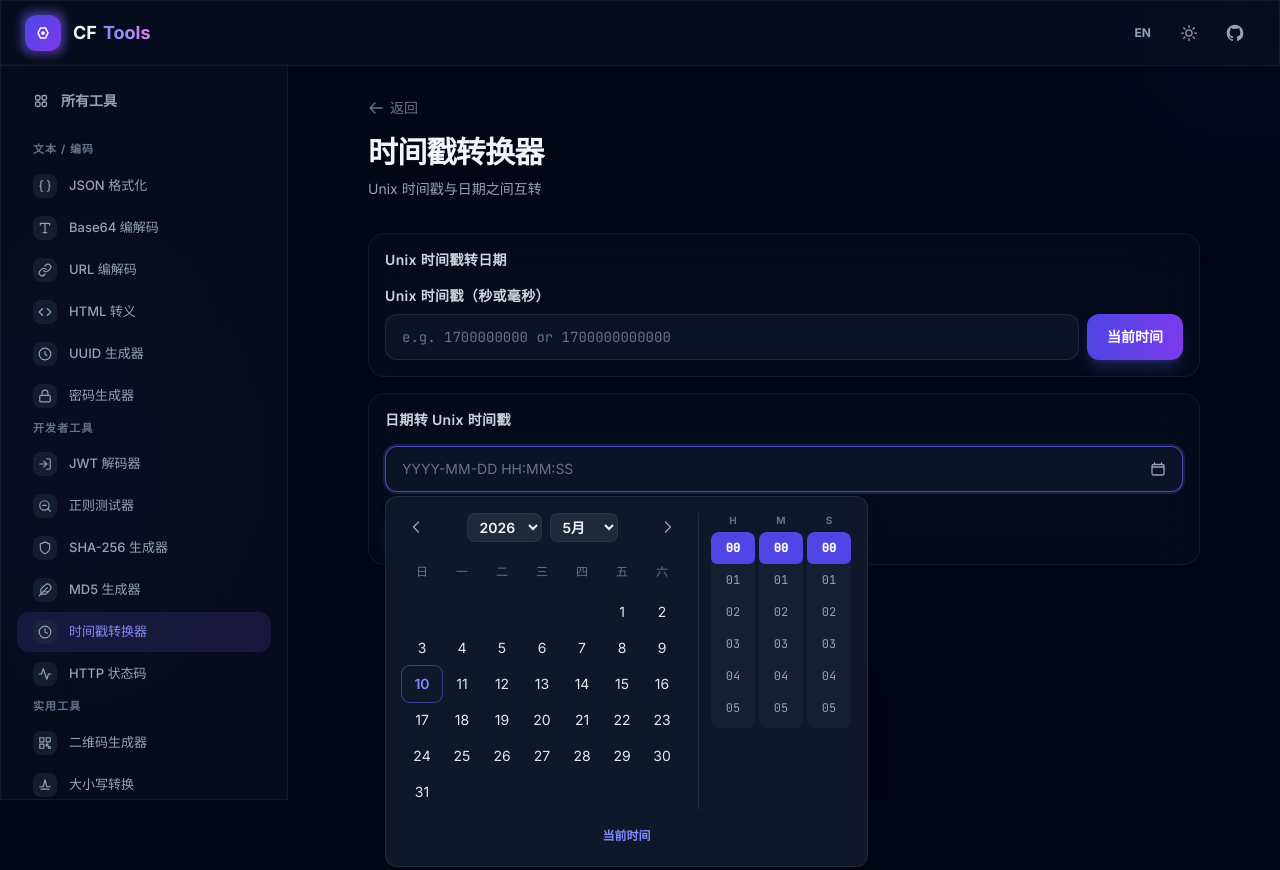
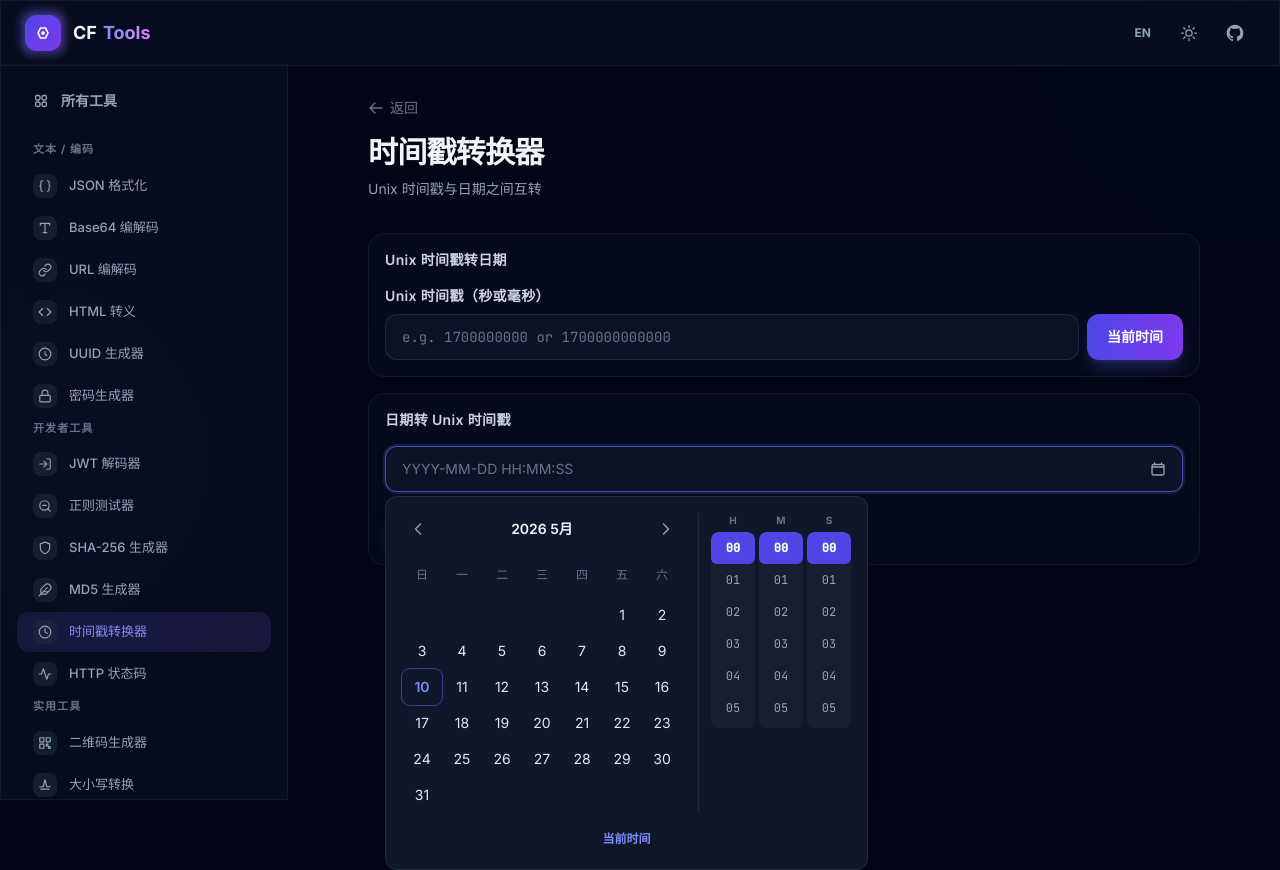
Before and after one commit to acerse/tools, a React (Vite) app in the folder apps/frontend/: page /timestamp-converter in a window 1280 px wide. Both pictures are taken after a click on the button "YYYY-MM-DD HH:MM:SS". Built offline with nearby package versions, Linux system fonts and the light colour scheme.

Commit message:
fix: DateTimePicker year/month drill-down picker, no native selects

```diff
--- a/apps/frontend/src/components/DateTimePicker.tsx
+++ b/apps/frontend/src/components/DateTimePicker.tsx
@@ -58,9 +58,12 @@ function ScrollColumn({ values, selected, onChange, label }: { values: string[];
   )
 }
 
+type PickerView = 'days' | 'months' | 'years'
+
 export default function DateTimePicker({ value, onChange, placeholder = 'YYYY-MM-DD HH:MM:SS' }: DateTimePickerProps) {
   const { locale, t } = useI18n()
   const [open, setOpen] = useState(false)
+  const [pickerView, setPickerView] = useState<PickerView>('days')
   const ref = useRef<HTMLDivElement>(null)
   const now = new Date()
   const MONTHS = locale === 'zh' ? MONTHS_ZH : MONTHS_EN
@@ -112,7 +115,8 @@ export default function DateTimePicker({ value, onChange, placeholder = 'YYYY-MM
   const todayStr = fmt(now)
   const selStr = selDate ? fmt(selDate) : ''
 
-  const yearOptions = Array.from({ length: 80 }, (_, i) => 1970 + i)
+  const yearPageStart = Math.floor(viewYear / 12) * 12
+  const yearPageYears = Array.from({ length: 12 }, (_, i) => yearPageStart + i)
 
   return (
     <div ref={ref} className="relative">
@@ -133,38 +137,78 @@ export default function DateTimePicker({ value, onChange, placeholder = 'YYYY-MM
           <div className="flex gap-4">
             {/* Calendar */}
             <div className="w-[280px]">
-              {/* Header: nav + year/month */}
+              {/* Header */}
               <div className="flex items-center justify-between mb-3">
-                <button type="button" onClick={prevMonth} className="h-7 w-7 rounded-lg flex items-center justify-center text-surface-400 hover:bg-surface-800 hover:text-surface-200 transition-colors">
+                <button type="button" onClick={() => {
+                  if (pickerView === 'days') prevMonth()
+                  else if (pickerView === 'years') { const s = yearPageStart - 12; setViewYear(s > 1970 ? s : 1970) }
+                }} className="h-8 w-8 rounded-lg flex items-center justify-center text-surface-400 hover:bg-surface-800 hover:text-surface-200 transition-colors">
                   <svg className="h-4 w-4" fill="none" viewBox="0 0 24 24" stroke="currentColor" strokeWidth={2}><path strokeLinecap="round" strokeLinejoin="round" d="M15.75 19.5L8.25 12l7.5-7.5" /></svg>
                 </button>
-                <div className="flex items-center gap-2">
-                  <select
-                    value={viewYear}
-                    onChange={(e) => setViewYear(Number(e.target.value))}
-                    className="bg-surface-800 text-surface-100 border border-surface-700/50 rounded-lg px-2 py-1 text-sm font-semibold focus:outline-none focus:border-indigo-500/70 cursor-pointer"
+                <button
+                  type="button"
+                  onClick={() => setPickerView(pickerView === 'days' ? 'months' : pickerView === 'months' ? 'years' : 'days')}
+                  className="text-sm font-semibold text-surface-100 hover:text-indigo-400 transition-colors px-2 py-1 rounded-lg hover:bg-surface-800/50"
                 >
-                    {yearOptions.map(y => <option key={y} value={y}>{y}</option>)}
-                  </select>
-                  <select
-                    value={viewMonth}
-                    onChange={(e) => setViewMonth(Number(e.target.value))}
-                    className="bg-surface-800 text-surface-100 border border-surface-700/50 rounded-lg px-2 py-1 text-sm font-semibold focus:outline-none focus:border-indigo-500/70 cursor-pointer"
-                  >
-                    {MONTHS.map((m, i) => <option key={i} value={i}>{m}</option>)}
-                  </select>
-                </div>
-                <button type="button" onClick={nextMonth} className="h-7 w-7 rounded-lg flex items-center justify-center text-surface-400 hover:bg-surface-800 hover:text-surface-200 transition-colors">
+                  {pickerView === 'years'
+                    ? `${yearPageYears[0]} - ${yearPageYears[yearPageYears.length - 1]}`
+                    : pickerView === 'months'
+                      ? `${viewYear}`
+                      : `${viewYear} ${MONTHS[viewMonth]}`
+                  }
+                </button>
+                <button type="button" onClick={() => {
+                  if (pickerView === 'days') nextMonth()
+                  else if (pickerView === 'years') { setViewYear(yearPageStart + 12) }
+                }} className="h-8 w-8 rounded-lg flex items-center justify-center text-surface-400 hover:bg-surface-800 hover:text-surface-200 transition-colors">
                   <svg className="h-4 w-4" fill="none" viewBox="0 0 24 24" stroke="currentColor" strokeWidth={2}><path strokeLinecap="round" strokeLinejoin="round" d="M8.25 4.5l7.5 7.5-7.5 7.5" /></svg>
                 </button>
               </div>
-              {/* Weekday headers */}
+
+              {/* Year picker */}
+              {pickerView === 'years' && (
+                <div className="grid grid-cols-3 gap-2">
+                  {yearPageYears.map(y => (
+                    <button
+                      key={y}
+                      type="button"
+                      onClick={() => { setViewYear(y); setPickerView('months') }}
+                      className={`h-10 rounded-lg text-sm font-medium transition-colors ${
+                        y === viewYear ? 'bg-indigo-600 text-white' :
+                        y === now.getFullYear() ? 'ring-1 ring-indigo-500/50 text-indigo-400 hover:bg-surface-800' :
+                        'text-surface-300 hover:bg-surface-800'
+                      }`}
+                    >{y}</button>
+                  ))}
+                </div>
+              )}
+
+              {/* Month picker */}
+              {pickerView === 'months' && (
+                <div className="grid grid-cols-3 gap-2">
+                  {MONTHS.map((mn, i) => (
+                    <button
+                      key={i}
+                      type="button"
+                      onClick={() => { setViewMonth(i); setPickerView('days') }}
+                      className={`h-10 rounded-lg text-sm font-medium transition-colors ${
+                        i === viewMonth ? 'bg-indigo-600 text-white' :
+                        i === now.getMonth() && viewYear === now.getFullYear() ? 'ring-1 ring-indigo-500/50 text-indigo-400 hover:bg-surface-800' :
+                        'text-surface-300 hover:bg-surface-800'
+                      }`}
+                    >{mn}</button>
+                  ))}
+                </div>
+              )}
+
+              {/* Day picker */}
+              {pickerView === 'days' && (
+                <>
                   <div className="grid grid-cols-7 mb-1">
                     {WEEKDAYS.map(d => (
                       <div key={d} className="h-9 flex items-center justify-center text-xs font-medium text-surface-500">{d}</div>
                     ))}
                   </div>
-              {/* Days grid */}
                   <div className="grid grid-cols-7">
                     {Array.from({ length: startDay }).map((_, i) => <div key={`e${i}`} className="h-9" />)}
                     {Array.from({ length: days }, (_, i) => {
@@ -190,6 +234,8 @@ export default function DateTimePicker({ value, onChange, placeholder = 'YYYY-MM
                       )
                     })}
                   </div>
+                </>
+              )}
             </div>
             {/* Time */}
             <div className="border-l border-surface-700/50 pl-3 flex gap-1 items-start">
```
Lines whose indentation alone changed are shown as unchanged.
